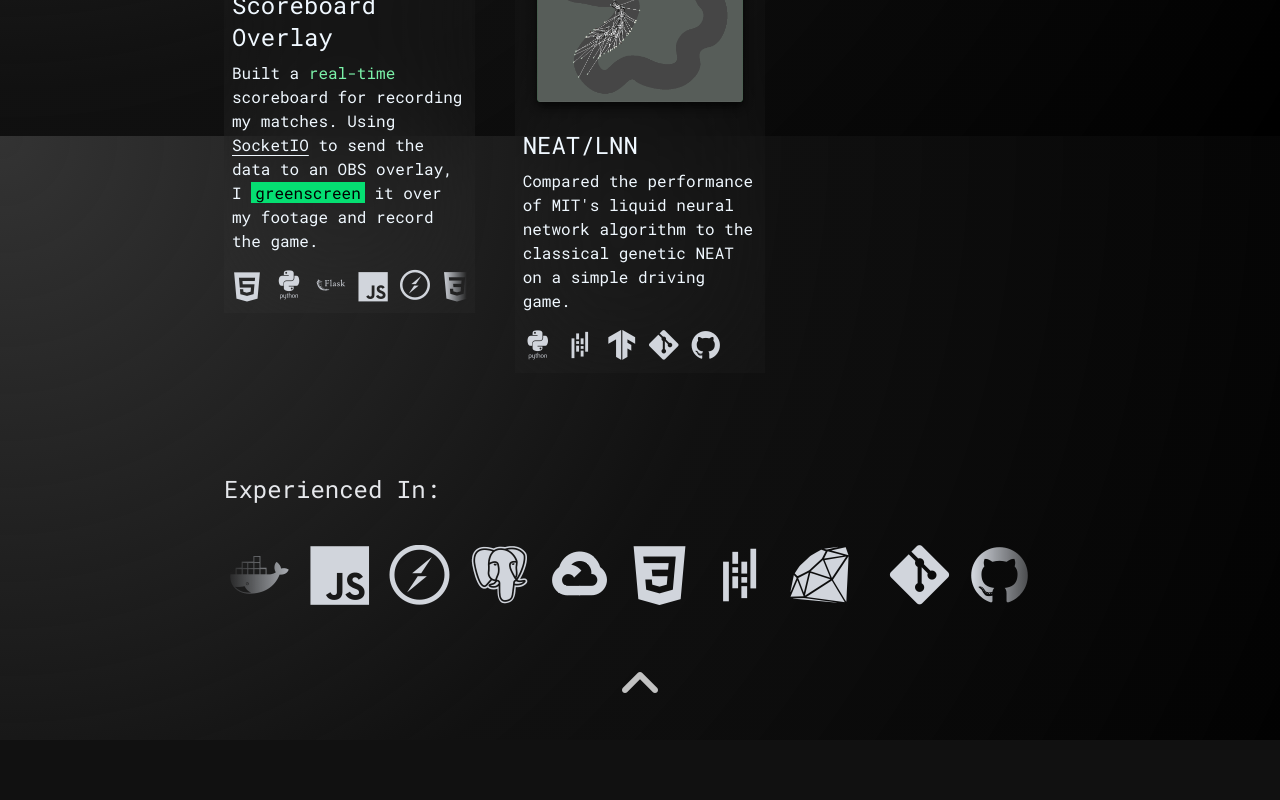
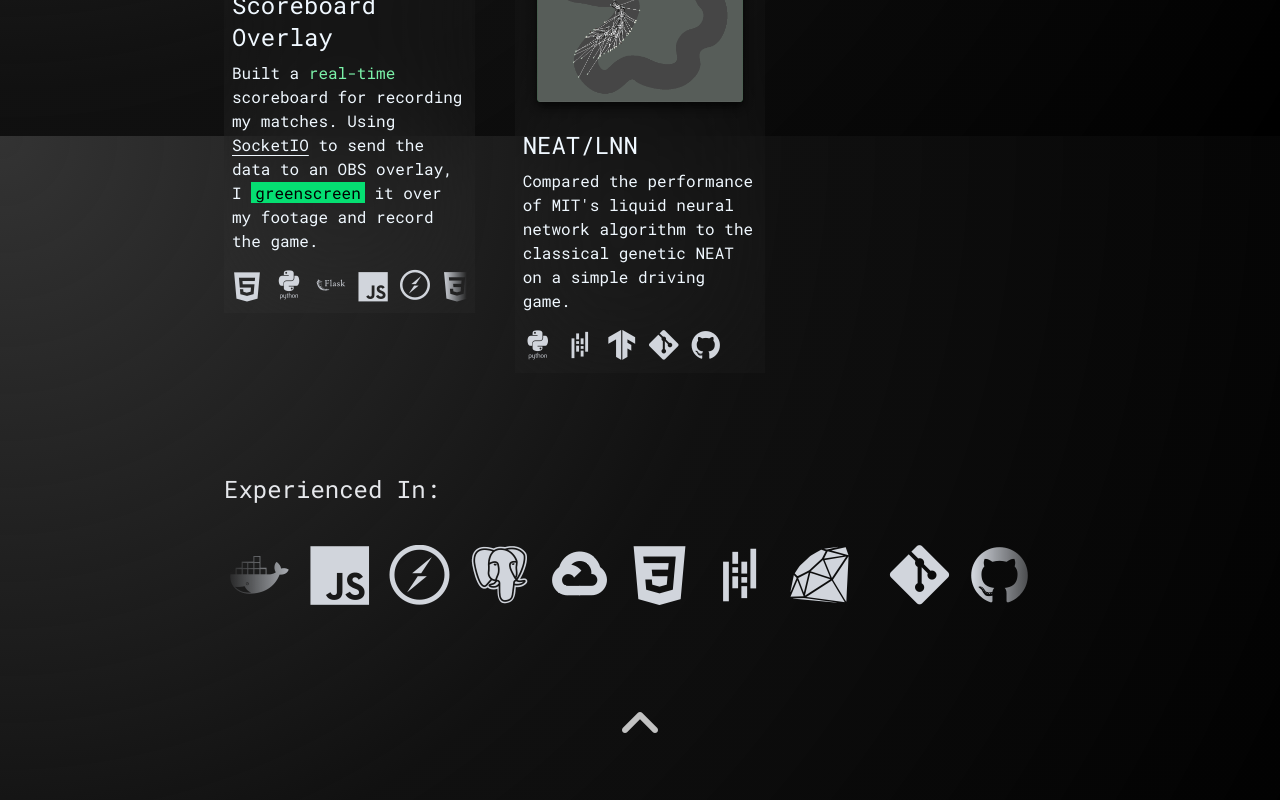
Before and after one commit to vivan-sinha/vivan-sinha.github.io, a React (Vite) app: page / in a window 1280 px wide. Shown: the part 2264-3064 px from the top of the page. Before the commit the page ends 3004 px from the top, so only its background shows below. Built offline with nearby package versions, Linux system fonts and the light colour scheme.

Commit message:
fix for safari

```diff
--- a/src/Home.jsx
+++ b/src/Home.jsx
@@ -106,9 +106,10 @@ export default function Home() {
     }
 
     return (
-        <CardSpotlightEffect lag={'100'} intensity={contactToggled ? '0' : ''} radius='18000px'>
-                <ContactFormModal modalRef={modalRef} contactToggled={contactToggled} toggleContactForm={toggleContactForm} textBoxClicked={textBoxClicked}/>
-            <div className='w-[100vw]'>
+        <CardSpotlightEffect styles="" lag={'100'} intensity={contactToggled ? '0' : ''} radius='18000px'>
+            <ContactFormModal modalRef={modalRef} contactToggled={contactToggled} toggleContactForm={toggleContactForm} textBoxClicked={textBoxClicked}/>
+
+            <div className='w-[100vw] flex flex-col items-center'>
                 <div className='justify-self-center max-w-[90vw] xl:max-w-[65vw] 2xl:max-w-[50vw] space-y-10 mb-5'>
 
                     <div className='flex flex-col justify-center items-center mb-10'>
@@ -152,10 +153,11 @@ export default function Home() {
                     </div>
 
 
-                    <div className='mb-10'>
+                    <div className='mb-10 self-center'>
                         <h1 className='text-2xl 2xl:text-3xl mb-10 text-gray-200'>Experienced In:</h1>
                         <TechScroller title='all' technologies={allTechnologies}/>
                     </div>
+                    <div className='flex flex-row justify-center p-0 m-0'>
                     <CardSpotlightEffect intensity={'0.1'} customCSS={'rounded-2xl mt-10 mb-5'}>
                             <i className='fa-solid fa-angle-up self-center justify-self-center text-5xl px-10 py-3 text-white/75'
                             onClick={() => {
@@ -181,6 +183,7 @@ export default function Home() {
                             }}
                             />
                         </CardSpotlightEffect>
+                        </div>
                 </div>
             </div>
         </CardSpotlightEffect>
```
